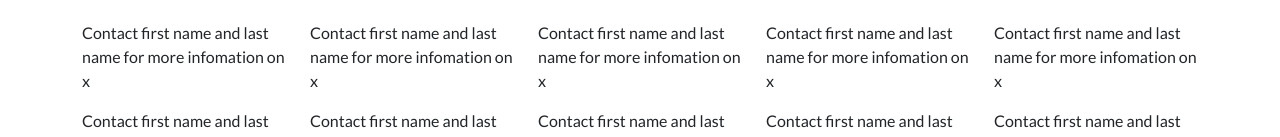
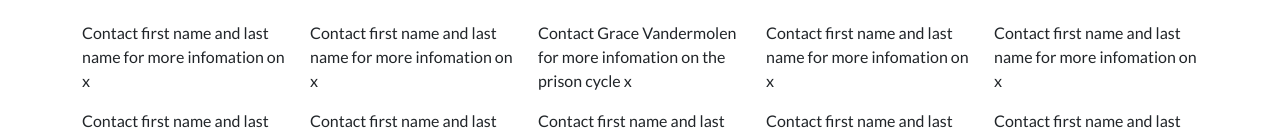
Before and after one commit to Prison-Reform-Project/ISS210Sec5Team11, a plain HTML site: page index.html in a window 1280 px wide. Shown: the part 2217-2354 px from the top of the page. Drawn offline with nearby package versions, Linux system fonts and the light colour scheme.

Commit message:
Name and prison cycle
 changed line 157

```diff
--- a/index.html
+++ b/index.html
@@ -154,7 +154,7 @@
                 <div class="row justify-content-center">
                     <div class="col-sm"><p>Contact first name and last name for more infomation on x</p></div>
                     <div class="col-sm"><p>Contact first name and last name for more infomation on x</p></div>
-                    <div class="col-sm"><p>Contact first name and last name for more infomation on x</p></div>
+                    <div class="col-sm"><p>Contact Grace Vandermolen for more infomation on the prison cycle x</p></div>
                     <div class="col-sm"><p>Contact first name and last name for more infomation on x</p></div>
                     <div class="col-sm"><p>Contact first name and last name for more infomation on x</p></div>
                 </div>
```
